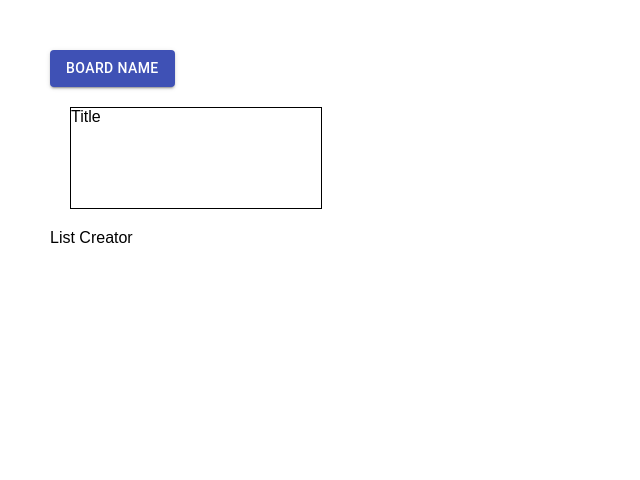
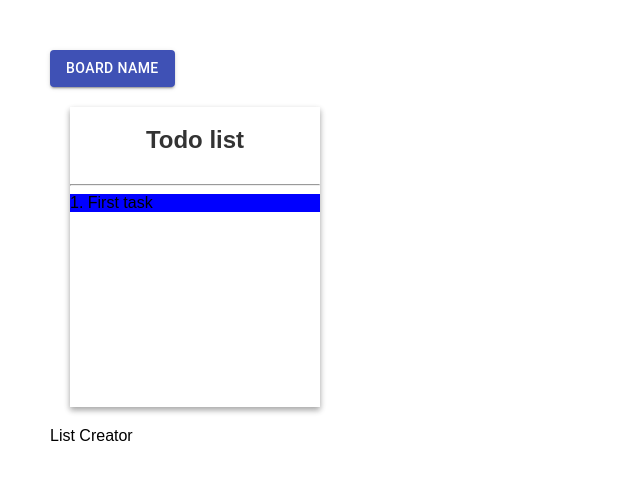
Before and after one commit to george-koshil/clone-trello, a React (Create React App) app: page / in a window 1280 px wide. Shown: the top 480 px of the page, without its empty margins (0-640 px from the left). Built offline with nearby package versions, Linux system fonts and the light colour scheme.

Commit message:
Create Card and TaskListTitle components in TaskList

```diff
--- a/src/App.css
+++ b/src/App.css
@@ -5,6 +5,21 @@
 .TaskList {
    margin: 20px;
    width: 250px;
-   height: 100px;
-   border: 1px solid;
+   height: 300px;
+   box-shadow: 0 3px 6px rgba(0,0,0,0.16), 0 3px 6px rgba(0,0,0,0.23);
 }
+
+.TaskListTitle {
+   color: #333;
+   height: 50px;
+   margin-left: 5px;
+   margin-right: 5px;
+   padding-top: 19px;
+   font-size: 24px;
+   font-weight: 900;
+   text-align: center;
+}
+
+.Card {
+   background-color: blue;
+}
--- /dev/null
+++ b/src/components/Card.js
@@ -0,0 +1,11 @@
+import React from "react";
+
+function Card({text}) {
+    return(
+        <div className='Card'>
+            {text}
+        </div>
+    )
+}
+
+export default Card
--- a/src/components/TaskList.js
+++ b/src/components/TaskList.js
@@ -1,9 +1,13 @@
 import React from "react";
+import Card from "./Card";
+import TaskListTitle from "./TaskListTitle";
 
 function TaskList() {
     return(
         <div className='TaskList'>
-            <div className='Title'>Title</div>
+            <TaskListTitle title='Todo list'/>
+            <hr />
+            <Card text=' 1. First task'/>
         </div>
     )
 
--- /dev/null
+++ b/src/components/TaskListTitle.js
@@ -0,0 +1,9 @@
+import React from "react";
+
+function TaskListTitle({title}) {
+    return(
+        <div className='TaskListTitle'>{title}</div>
+    )
+}
+
+export default TaskListTitle
```
